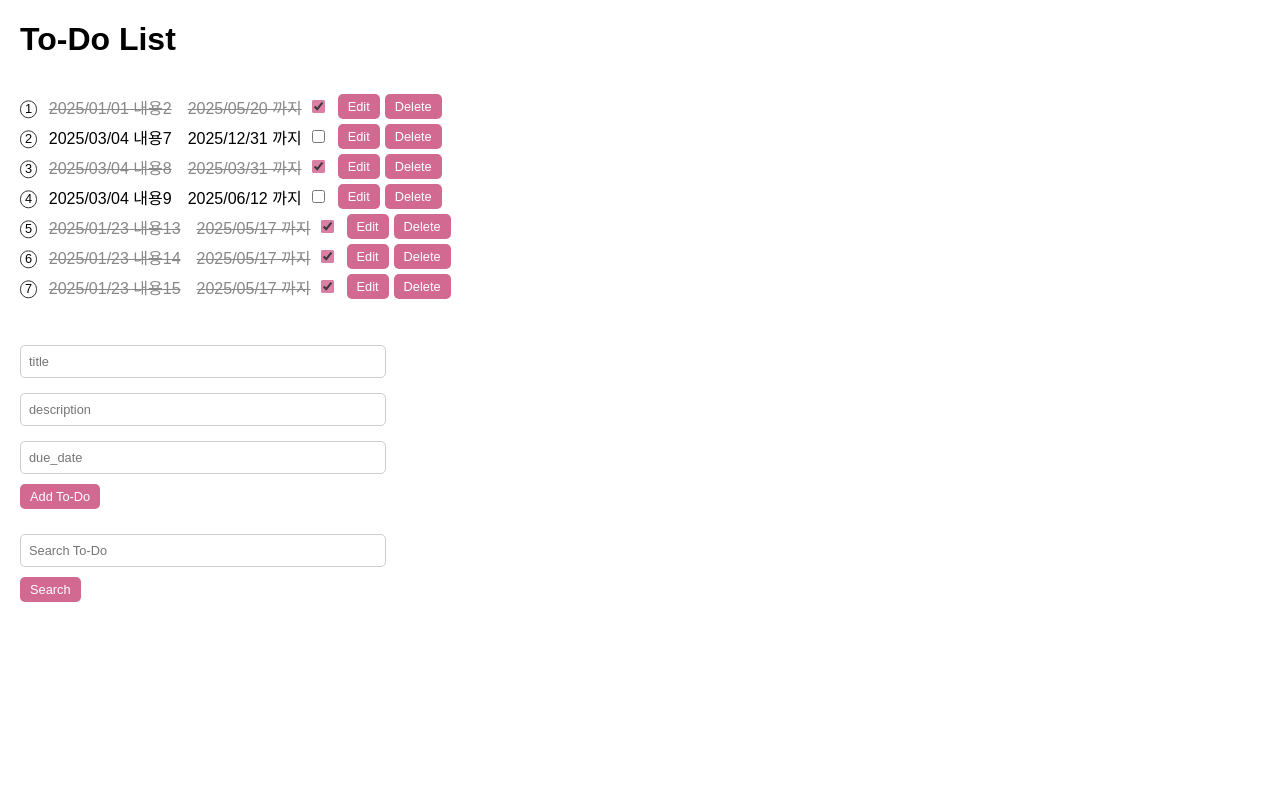
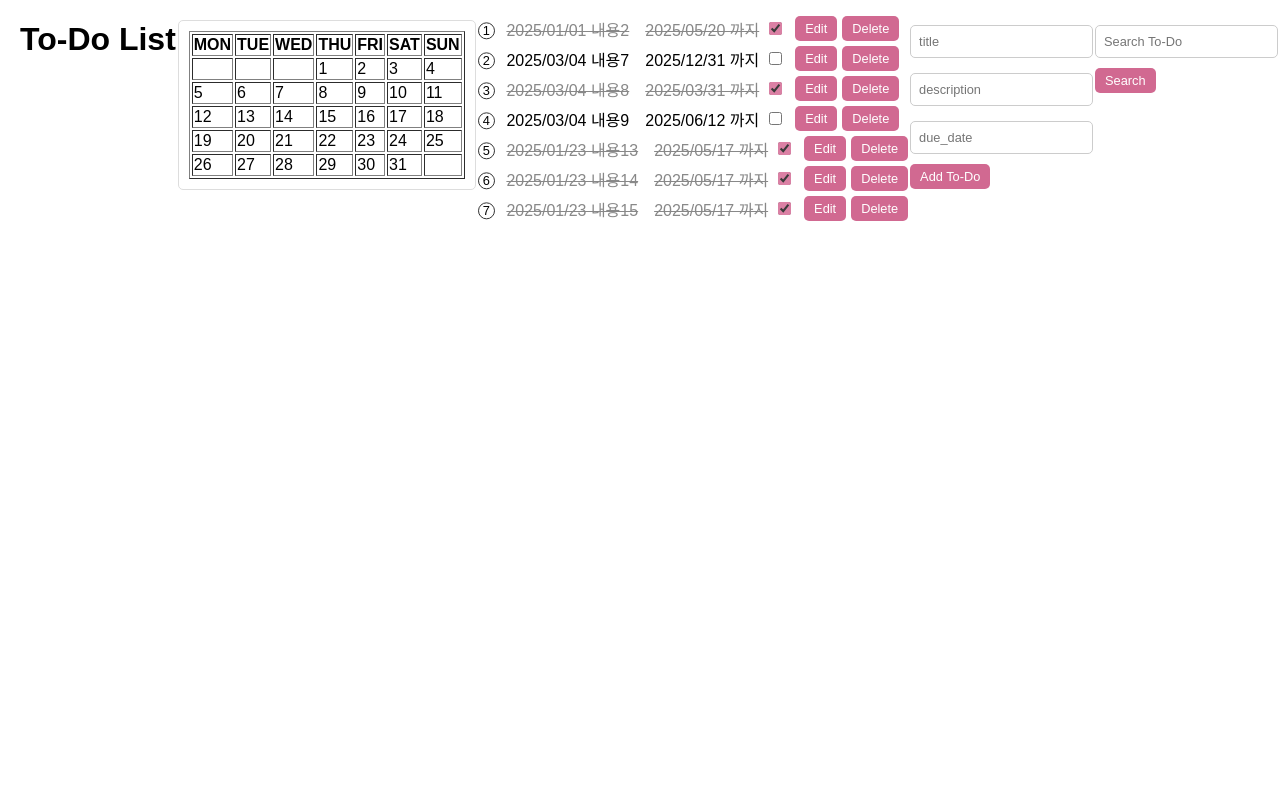
Before and after one commit to SOSO-0304/FastApi-Todos, a FastAPI app: page / in a window 1280 px wide. Run offline with FastAPI, Linux system fonts and the light colour scheme.

Commit message:
파일 구조 변경 #8

```diff
--- a/fastapi-app/templates/index.html
+++ b/fastapi-app/templates/index.html
@@ -7,8 +7,7 @@
     <style>
         body {
                 display: flex;
-            flex-direction: column;
-            justify-content: flex-start;
+                justify-content: space-between; /* 왼쪽과 오른쪽에 공간을 분배 */
                 align-items: flex-start;
                 height: 100vh;
                 margin: 0;
@@ -29,6 +28,30 @@
                 margin-top: 20px;
             }
 
+            /* 왼쪽 열 */
+            .left-column {
+                width: 50%; /* 왼쪽 영역 비율 */
+                display: flex;
+                flex-direction: column; /* 세로로 정렬 */
+            }
+
+            /* 오른쪽 열 */
+            .right-column {
+                width: 55%; /* 오른쪽 영역 비율 */
+                display: flex;
+                flex-direction: column;
+                justify-content: flex-start;
+            }
+
+            /* 달력 스타일 */
+            .calendar-container {
+                margin-top: 20px;
+                padding: 10px;
+                border: 1px solid #ddd;
+                border-radius: 5px;
+            }
+
+            /* To-Do 항목 스타일 */
             .circle_list {
                 counter-reset: circle 0;
             }
@@ -112,7 +135,7 @@
             input[type="text"] {
                 padding: 8px;
                 margin: 5px 0 10px 0;
-            width:200%;
+                width: 100%; /* 입력란 너비 수정 */
                 border: 1px solid #ccc;
                 border-radius: 5px;
                 font-size: 0.8em;
@@ -134,6 +157,7 @@
 </head>
 <body>
     <h1>To-Do List</h1>
+    <div id="calendar" class="calendar-container"></div>
     <ul id="todo-list" class="circle_list"></ul>
     <form id="todo-form">
         <input type="text" id="title" placeholder="title" required>
@@ -149,6 +173,80 @@
     <ul id="search-results" class="circle_list"></ul>
 
     <script>
+        // HTML의 calendar element 가져오기
+        calendar_box = document.getElementById("calendar");
+
+        function printCalendar(y, m) {
+            // 현재 날짜와 현재 달에 1일의 날짜 객체 생성
+            var date = new Date(); // 날짜 객체 생성
+            var nowY = date.getFullYear(); // 현재 연도
+            var nowM = date.getMonth(); // 현재 월
+            var nowD = date.getDate(); // 현재 일
+
+            // 연도, 월을 입력받지 않은 경우에는 현재 날짜의 연도, 월 정보를 사용함
+            y = (y != undefined) ? y : nowY;
+            m = (m != undefined) ? m - 1 : nowM;
+
+            // 현재 월의 1일 정보
+            var theDate = new Date(y, m, 1);
+            var theDay = theDate.getDay();
+
+            // 1월부터 12월까지 마지막 일을 배열로 저장
+            var last = [31, 28, 31, 30, 31, 30, 31, 31, 30, 31, 30, 31];
+
+            // 윤년 계산
+            if (y % 4 == 0 && y % 100 != 0 || y % 400 == 0) last[1] = 29;
+
+            // 현재 월의 마지막 일 정보
+            var lastDate = last[m]; // 현재 월의 마지막이 몇일인지 구함
+
+            // 현재 월의 달력에 필요한 행의 개수
+            var row = Math.ceil((theDay + lastDate) / 7);
+
+            // 요일 행 생성
+            var calendar = "<table border='1'>";
+            calendar += "<tr>";
+            calendar += "<th>MON</th>";
+            calendar += "<th>TUE</th>";
+            calendar += "<th>WED</th>";
+            calendar += "<th>THU</th>";
+            calendar += "<th>FRI</th>";
+            calendar += "<th>SAT</th>";
+            calendar += "<th>SUN</th>";
+            calendar += "</tr>";
+
+            // 1일부터 기록
+            var dNum = 1;
+
+            // 이중 for문을 이용해 달력 테이블 생성
+            for (var i = 1; i <= row; i++) {
+                calendar += "<tr>"; // 행 생성
+
+                for (var k = 1; k <= 7; k++) { // 열 생성 (td 태그 생성)
+                    // 빈 날짜는 빈칸으로 표기
+                    if (i == 1 && k < theDay || dNum > lastDate) {
+                        calendar += "<td> &nbsp; </td>";
+                    } else {
+                        // 오늘 날짜
+                        if (dNum === nowD) {
+                            calendar += "<td id='today'>" + dNum + "</td>";
+                        } else {
+                            // 오늘이 아닌 날짜
+                            calendar += "<td>" + dNum + "</td>";
+                        }
+                        // 일 증가
+                        dNum++;
+                    }
+                }
+                calendar += "</tr>";
+            }
+
+            // innerHTML값을 달력 테이블로 변경
+            calendar_box.innerHTML = calendar;
+        }
+
+        // 달력 출력 (현재 연도, 월로 달력 출력)
+        printCalendar();
         async function fetchTodos() {
             const response = await fetch('/todos');
             const todos = await response.json();
```
Also changed, not shown: docker-compose.yml (+43 -9 lines), 2 other files. Lines whose indentation alone changed are shown as unchanged.
